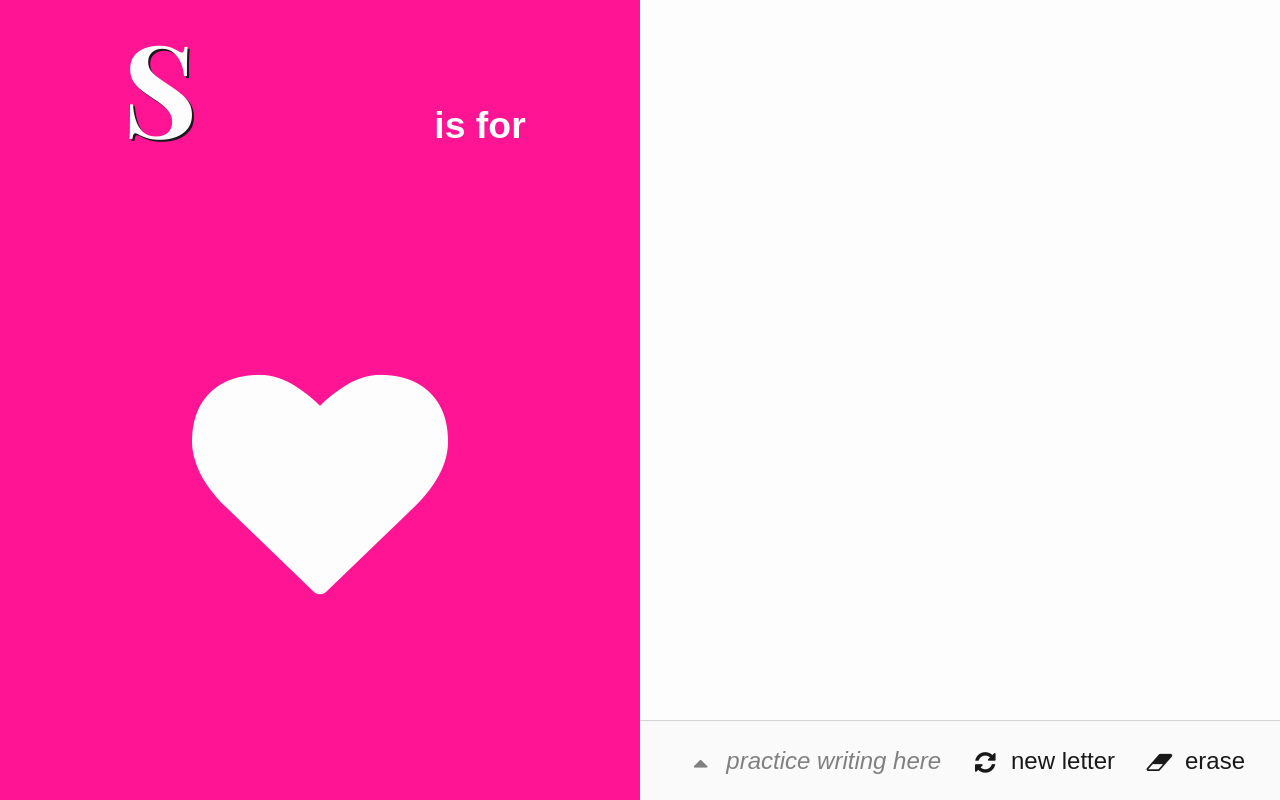
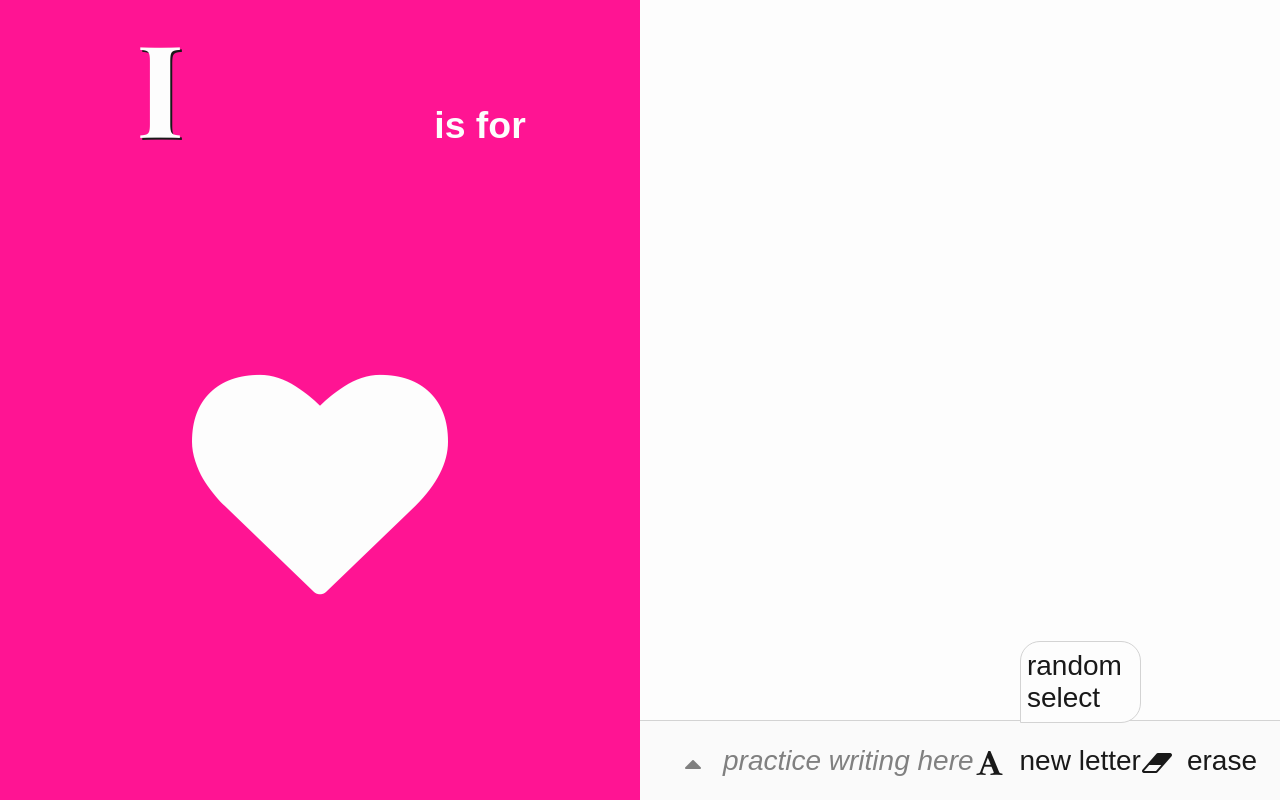
Before and after one commit to j-hha/abc, a plain HTML site: page index.html in a window 1280 px wide. Both pictures are taken after a click on the item "new letter". Shown: the part 800-1600 px from the top of the page. Drawn offline with nearby package versions, Linux system fonts and the light colour scheme; files that its build step writes are made by us from their sources; files whose address does not match are found by name; a web font is replaced by a local one.

Commit message:
added functionality for selecting specific letter or random letter from canvas menu

```diff
--- a/index.html
+++ b/index.html
@@ -37,10 +37,16 @@
                 <i class="fa-li fa fa-caret-up" aria-hidden="true"></i>
               </li>
               <li class="input-menu-element" id="new-letter">
-                <i class="fa-li fa fa-refresh"></i> new letter
+                <ul id="options">
+                  <li id="random">random</li>
+                  <li id="select">select</li>
+                </ul>
+                <i class="fa-li fa fa-font" id="new-letter-icon"></i>
+                <span class="bla" id="new-letter-text">new letter</span>
               </li>
               <li class="input-menu-element" id="eraser">
-                <i class="fa-li fa fa-eraser" aria-hidden="true"></i> erase
+                <i class="fa-li fa fa-eraser" aria-hidden="true"></i>
+                <span>erase</span>
               </li>
             </ul>
           </nav>
--- a/js/script.js
+++ b/js/script.js
@@ -1,4 +1,7 @@
 window.onload = function() {
+
+  // *************** DOM ELEMENTS ***************
+
   var inputBox = document.getElementById('input-section');
   var inputMenu = document.getElementById('input-menu');
   var canvas = document.getElementById('canvas');
@@ -8,11 +11,22 @@ window.onload = function() {
   var newLetter = document.getElementById('new-letter');
   var h1 = document.querySelector('h1');
   var abcSpan = document.getElementsByClassName('abc-span');
+  var options = document.getElementById('options');
+  var newLetterTxt = document.getElementById('new-letter-text');
+  var newLetterIcon = document.getElementById('new-letter-icon');
+  var randomLi = document.getElementById('random');
+  var selectLi = document.getElementById('select');
+  var header = document.querySelector('header');
+
+
+  // *************** VARIABLES TO BE USED LATER ***************
+
 
   var currentX;
   var currentY;
   var prevX;
   var prevY;
+  var clicked = false;
 
   var alphabet = ['a','b','c','d','e','f','g','h','i','j','k','l','m','n','o','p','q','r','s'
   ,'t','u','v','w','y','x','z'];
@@ -23,7 +37,7 @@ window.onload = function() {
 
   h1.innerHTML += '<span class="non-abc-span"><a href="#main"><i class="fa fa-angle-down" aria-hidden="true"></i></a></span>';
 
-
+  // *************** FUNCTIONS ***************
 
   var setCanvasDimensions = function() {
     var fivePercent = (document.querySelector('body').offsetHeight/100) * 5;
@@ -82,16 +96,38 @@ window.onload = function() {
 
   randomLetter();
 
+  var showOptions = function() {
+    if(!clicked) {
+      options.style.display = 'block';
+      clicked = true;
+    } else {
+      options.style.display = 'none';
+      clicked = false;
+    }
+
+  };
+
   var selectLetter = function() {
+    canvas.scrollIntoView()
     console.log(this.innerHTML);
     letter.innerHTML = this.innerHTML;
+    clearCanvas();
+  };
+
+  var showLetterOptions = function() {
+    header.scrollIntoView();
   }
+
+
+  // *************** EVENT LISTENERS ***************
 
   for (var i = 0; i < abcSpan.length; i++) {
     abcSpan[i].addEventListener('click', selectLetter);
   }
 
-  newLetter.addEventListener('click', randomLetter);
+  selectLi.addEventListener('click', showLetterOptions);
+  randomLi.addEventListener('click', randomLetter);
+  newLetter.addEventListener('click', showOptions);
   canvas.addEventListener('mousedown', start);
   canvas.addEventListener('mouseup', end);
   window.addEventListener('resize', setCanvasDimensions);
--- a/styles/main.scss
+++ b/styles/main.scss
@@ -31,20 +31,35 @@ header {
   h1 {
     font-family: 'Playfair Display', serif;
     text-align: center;
-    color: deeppink;
-    background: linear-gradient(180deg, yellow, orange, deeppink, deeppink);
-    -webkit-background-clip: text;
-    -webkit-text-fill-color: transparent;
     text-transform: uppercase;
     display: flex;
     align-items: center;
     justify-content: center;
     flex-flow: row wrap;
+    background: red; /* For browsers that do not support gradients */
+    background: -webkit-linear-gradient(yellow, orange, deeppink, deeppink); /* For Safari 5.1 to 6.0 */
+    background: -o-linear-gradient(yellow, orange, deeppink, deeppink); /* For Opera 11.1 to 12.0 */
+    background: -moz-linear-gradient(yellow, orange, deeppink, deeppink); /* For Firefox 3.6 to 15 */
+    background: linear-gradient(180deg, yellow, orange, deeppink, deeppink);
+    -webkit-background-clip: text;
+    -webkit-text-fill-color: transparent;
+    color: deeppink;
 
     span {
       display: block;
       width: 15vw;
       font-size: 6.5vw;
+    }
+
+    .abc-span {
+      color: deeppink;
+      cursor: pointer;
+      &:hover {
+        -webkit-text-fill-color: #4A0069;
+      }
+      &:active {
+        -webkit-text-fill-color: darkgrey;
+      }
     }
 
     .non-abc-span {
@@ -104,10 +119,36 @@ article {
     #input-menu {
       border-top: 1px solid lightgrey;
       background-color: #fafafa;
-      font-size: 3vmin;
+      font-size: 3.5vmin;
       display: flex;
       align-items: center;
       justify-content: space-around;
+
+      #options {
+        flex-direction: column;
+        justify-content: center;
+        align-items: flex-start;
+        list-style: none;
+        display: none;
+        position: absolute;
+        top: -13vmin;
+        padding: 1vh .5vw;
+        border-top-left-radius: 20px;
+        border-top-right-radius: 20px;
+        border-bottom-right-radius: 20px;
+        background-color: #FDFDFD;
+        border: 1px solid lightgrey;
+
+        li:hover {
+          color: deeppink;
+          transition-duration: .5s;
+        }
+
+        li:active {
+          transition-duration: .25s;
+          color: #4A0069;
+        }
+      }
 
       ul {
         display: flex;
@@ -115,6 +156,10 @@ article {
         justify-content: space-around;
         width: 100%;
         padding-left: 0;
+
+        li {
+          position: relative;
+        }
 
         .input-menu-description {
           color: grey;
@@ -124,14 +169,14 @@ article {
         .input-menu-element {
           cursor: pointer;
 
-          &:hover {
-            transform: scale(1.6);
+          span:hover {
+            color: deeppink;
             transition-duration: .5s;
           }
 
-          &:active {
+          span:active {
             transition-duration: .25s;
-            color: deeppink;
+            color: #4A0069;
           }
         }
 
```
